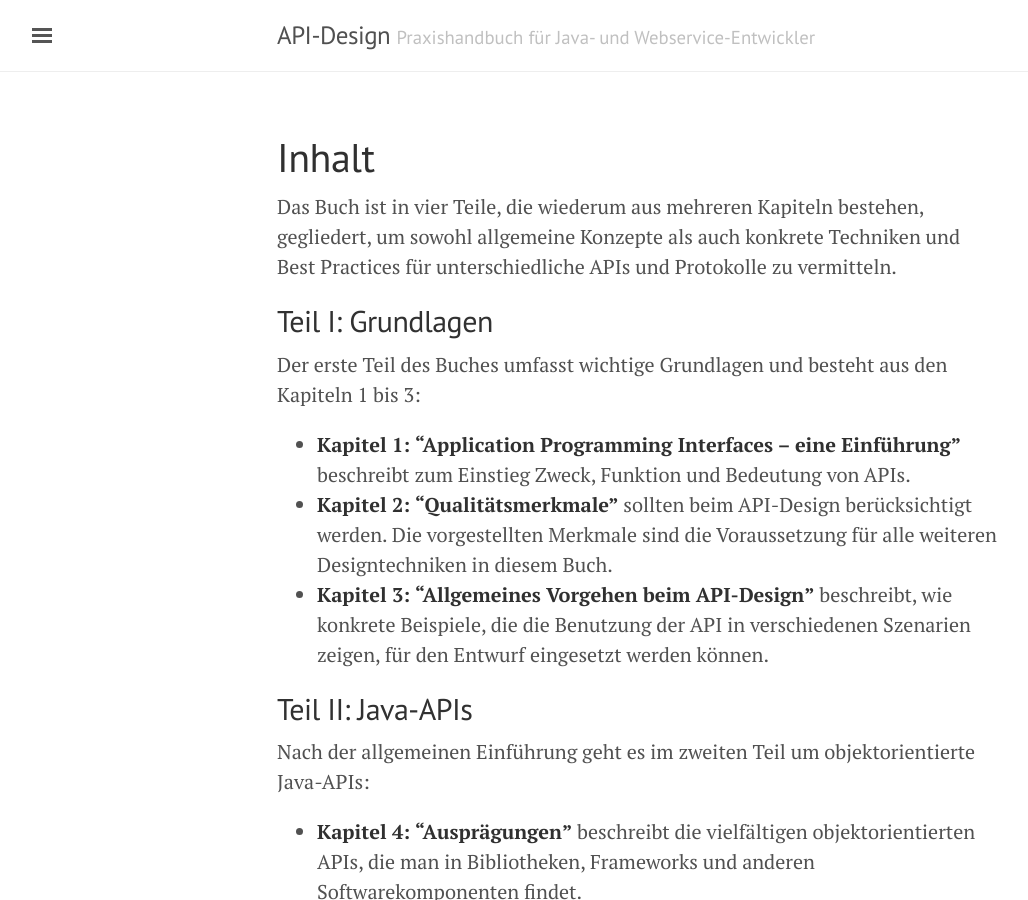
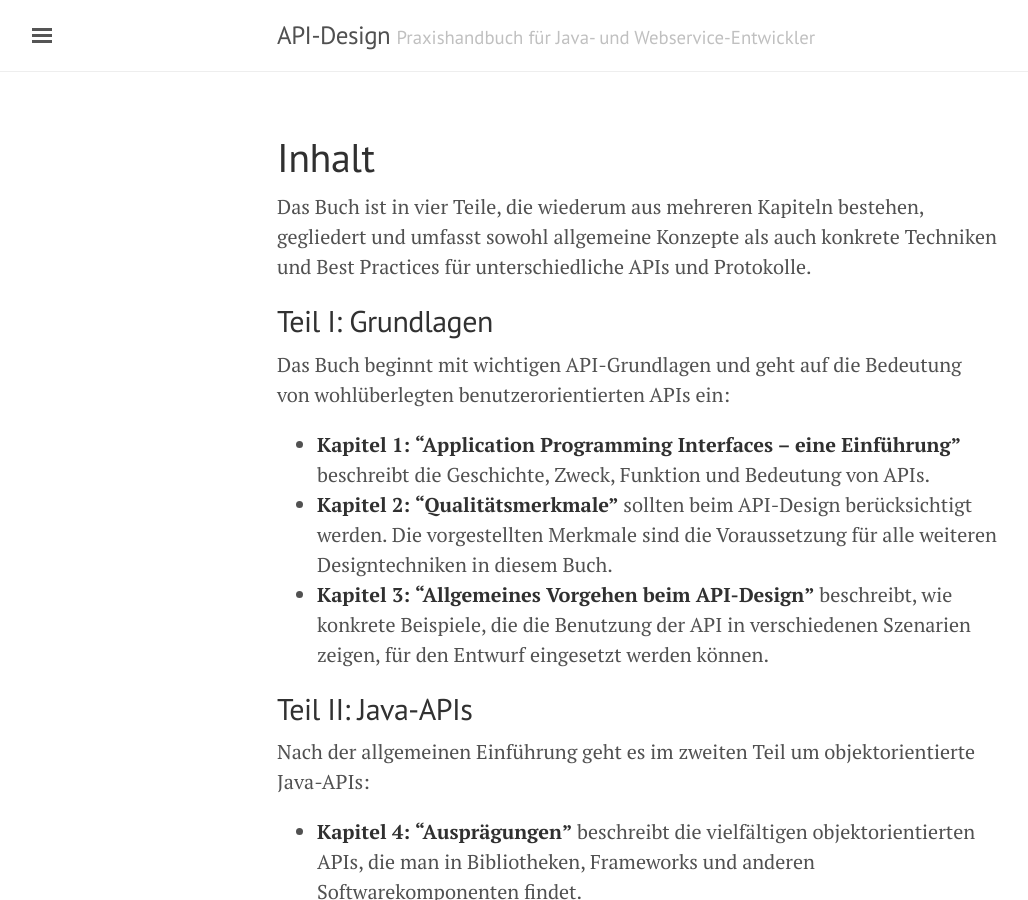
Before and after one commit to kspichale/api-design-website, a Jekyll site: the page built from content.md, in a window 1280 px wide and 900 px high. Shown: the whole window, without its empty margins (3-1031 px from the left). Built offline with Jekyll 4.4.1, drawn with Linux system fonts in a browser that asks for light colours.

Commit message:
update content

```diff
--- a/content.md
+++ b/content.md
@@ -2,13 +2,13 @@
 layout: page
 title: Inhalt
 ---
-Das Buch ist in vier Teile, die wiederum aus mehreren Kapiteln bestehen, gegliedert, um sowohl allgemeine Konzepte als auch konkrete Techniken und Best Practices für unterschiedliche APIs und Protokolle zu vermitteln.
+Das Buch ist in vier Teile, die wiederum aus mehreren Kapiteln bestehen, gegliedert und umfasst sowohl allgemeine Konzepte als auch konkrete Techniken und Best Practices für unterschiedliche APIs und Protokolle.
 
 ## Teil I: Grundlagen
 
-Der erste Teil des Buches umfasst wichtige Grundlagen und besteht aus den Kapiteln 1 bis 3:
+Das Buch beginnt mit wichtigen API-Grundlagen und geht auf die Bedeutung von wohlüberlegten benutzerorientierten APIs ein:
 
-* **Kapitel 1: "Application Programming Interfaces – eine Einführung"** beschreibt zum Einstieg Zweck, Funktion und Bedeutung von APIs.
+* **Kapitel 1: "Application Programming Interfaces – eine Einführung"** beschreibt die Geschichte, Zweck, Funktion und Bedeutung von APIs.
 * **Kapitel 2: "Qualitätsmerkmale"** sollten beim API-Design berücksichtigt werden. Die vorgestellten Merkmale sind die Voraussetzung für alle weiteren Designtechniken in diesem Buch.
 * **Kapitel 3: "Allgemeines Vorgehen beim API-Design"** beschreibt, wie konkrete Beispiele, die die Benutzung der API in verschiedenen Szenarien zeigen, für den Entwurf eingesetzt werden können.
 
```
